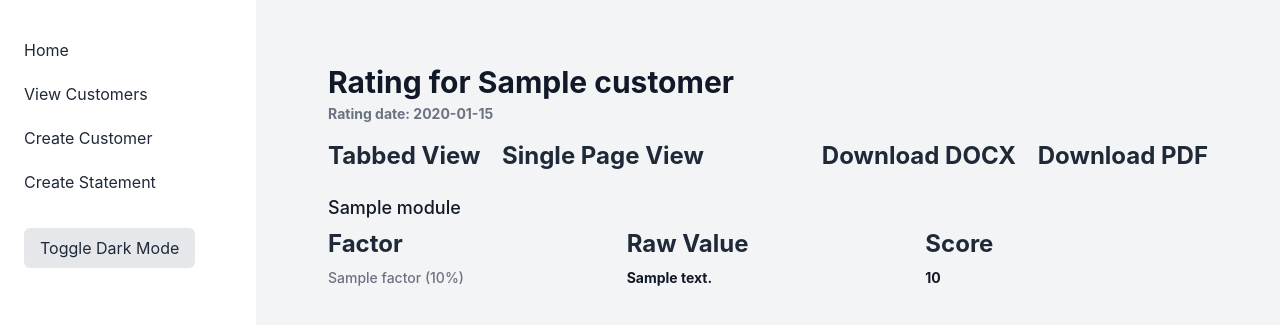
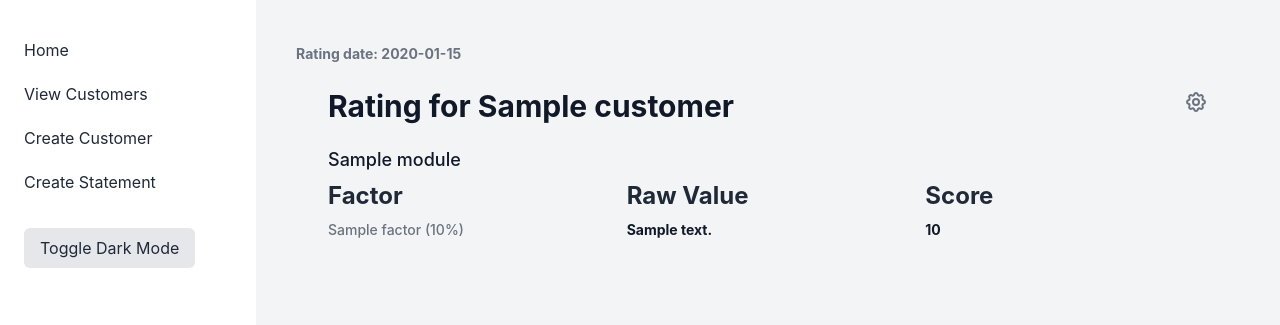
Before and after one commit to ashleych/ratingModelHostingPy, a FastAPI app: template frontend/templates/rating/view_modules.html in a window 1280 px wide. Shown: the top 325 px of the page. Run offline with FastAPI, Linux system fonts and the light colour scheme; the template is opened without the code that fills it: most values are stand-ins (such as "Sample title", 1, 10 or a date in 2020); style sheets or scripts are compiled from the project's sources; some libraries are stand-ins or nearby versions.

Commit message:
settings menu

```diff
--- a/frontend/templates/rating/view_modules.html
+++ b/frontend/templates/rating/view_modules.html
@@ -24,31 +24,55 @@
 {% endmacro %}
 
 {% block content %}
-<div class="max-w-7xl mx-auto py-6 sm:px-6 lg:px-8">
-    <h2 class="text-2xl font-bold leading-7 text-gray-900 dark:text-gray-100 sm:text-3xl sm:truncate">
-        Rating for {{ customer.customer_name }}
-    </h2>
+
+
 <p class="mt-1 max-w-2xl text-sm text-gray-500 dark:text-gray-400">
     Rating date: {{ rating_instance.created_at.strftime('%Y-%m-%d') }}
 </p>
 
-    <div class="mt-4 flex justify-between items-center">
-        <div>
-            <a href="?view_type=tabbed" class="mr-4 {% if view_type == 'tabbed' %}font-bold{% endif %}">Tabbed View</a>
-            <a href="?view_type=single" class="{% if view_type == 'single' %}font-bold{% endif %}">Single Page View</a>
+
+
+<div class="max-w-7xl mx-auto py-6 sm:px-6 lg:px-8">
+    <div class="flex justify-between items-center">
+        <h2 class="text-2xl font-bold leading-7 text-gray-900 dark:text-gray-100 sm:text-3xl sm:truncate">
+            Rating for {{ customer.customer_name }}
+        </h2>
+        <div class="relative">
+            <button id="settingsButton" class="text-gray-500 hover:text-gray-700 dark:text-gray-400 dark:hover:text-gray-200">
+                <svg xmlns="http://www.w3.org/2000/svg" class="h-6 w-6" fill="none" viewBox="0 0 24 24" stroke="currentColor">
+                    <path stroke-linecap="round" stroke-linejoin="round" stroke-width="2" d="M10.325 4.317c.426-1.756 2.924-1.756 3.35 0a1.724 1.724 0 002.573 1.066c1.543-.94 3.31.826 2.37 2.37a1.724 1.724 0 001.065 2.572c1.756.426 1.756 2.924 0 3.35a1.724 1.724 0 00-1.066 2.573c.94 1.543-.826 3.31-2.37 2.37a1.724 1.724 0 00-2.572 1.065c-.426 1.756-2.924 1.756-3.35 0a1.724 1.724 0 00-2.573-1.066c-1.543.94-3.31-.826-2.37-2.37a1.724 1.724 0 00-1.065-2.572c-1.756-.426-1.756-2.924 0-3.35a1.724 1.724 0 001.066-2.573c-.94-1.543.826-3.31 2.37-2.37.996.608 2.296.07 2.572-1.065z" />
+                    <path stroke-linecap="round" stroke-linejoin="round" stroke-width="2" d="M15 12a3 3 0 11-6 0 3 3 0 016 0z" />
+                </svg>
+            </button>
+            <div id="settingsMenu" class="hidden absolute right-0 mt-2 w-56 rounded-md shadow-lg bg-white dark:bg-gray-800 ring-1 ring-black ring-opacity-5">
+                <div class="py-1" role="menu" aria-orientation="vertical" aria-labelledby="options-menu">
+                    <div class="px-4 py-2 text-sm text-gray-700 dark:text-gray-200 font-medium">Settings</div>
+
+                    <!-- View Options -->
+                    <div class="px-4 py-2 text-sm text-gray-700 dark:text-gray-300 font-medium">View Options</div>
+                    <a href="?view_type=tabbed" class="block px-4 py-2 text-sm text-gray-700 hover:bg-gray-100 dark:text-gray-300 dark:hover:bg-gray-700 pl-8">Tabbed View</a>
+                    <a href="?view_type=single" class="block px-4 py-2 text-sm text-gray-700 hover:bg-gray-100 dark:text-gray-300 dark:hover:bg-gray-700 pl-8">Single Page View</a>
+
+                    <!-- Download Options -->
+                    <div class="mt-2 px-4 py-2 text-sm text-gray-700 dark:text-gray-300 font-medium">Download Options</div>
+                    <a href="{{ url_for('download_rating_report', customer_id=customer.id, format='docx') }}" class="block px-4 py-2 text-sm text-gray-700 hover:bg-gray-100 dark:text-gray-300 dark:hover:bg-gray-700 pl-8">Download DOCX</a>
+                    <a href="{{ url_for('download_rating_report', customer_id=customer.id, format='pdf') }}" class="block px-4 py-2 text-sm text-gray-700 hover:bg-gray-100 dark:text-gray-300 dark:hover:bg-gray-700 pl-8">Download PDF</a>
                 </div>
-        <div>
-            <a href="{{ url_for('download_rating_report', customer_id=customer.id, format='docx') }}" class="mr-4">Download DOCX</a>
-            <a href="{{ url_for('download_rating_report', customer_id=customer.id, format='pdf') }}">Download PDF</a>
+            </div>
         </div>
     </div>
 
+    <!-- Rest of the content remains the same -->
         {% if view_type == 'tabbed' %}
     <div class="mt-6">
         <div class="border-b border-gray-200 dark:border-gray-700">
             <nav class="-mb-px flex space-x-8" aria-label="Tabs">
                 {% for module, factors in structured_data.items() %}
-                <a href="#{{ module | replace(' ', '_') }}" class="border-transparent text-gray-500 hover:text-gray-700 hover:border-gray-300 dark:text-gray-400 dark:hover:text-gray-300 whitespace-nowrap py-4 px-1 border-b-2 font-medium text-sm" data-tab="{{ module | replace(' ', '_') }}">
+                <a href="#{{ module | replace(' ', '_') }}" class="tab-link whitespace-nowrap py-4 px-1 border-b-2 font-medium text-sm
+                          text-gray-500 hover:text-gray-700 hover:border-gray-300
+                          dark:text-gray-400 dark:hover:text-gray-300 dark:hover:border-gray-300
+                          focus:outline-none transition duration-150 ease-in-out"
+                    data-tab="{{ module | replace(' ', '_') }}">
                     {{ module }}
                 </a>
                 {% endfor %}
@@ -88,31 +112,71 @@
     {% endif %}
 </div>
 
+<style>
+    /* Previous styles remain the same */
+    .tab-link.active {
+        color: #4f46e5;
+        /* Indigo-600 */
+        border-color: #4f46e5;
+        /* Indigo-600 */
+    }
+
+    .dark .tab-link.active {
+        color: #6366f1;
+        /* Indigo-500 for dark mode */
+        border-color: #6366f1;
+        /* Indigo-500 for dark mode */
+    }
+
+    .tab-link:not(.active) {
+        border-color: transparent;
+    }
+
+    .dark .tab-link:not(:hover):not(.active) {
+        border-color: transparent;
+    }
+</style>
+
 <script>
 document.addEventListener('DOMContentLoaded', function() {
-    const tabs = document.querySelectorAll('[data-tab]');
+    const tabs = document.querySelectorAll('.tab-link');
     const tabContents = document.querySelectorAll('.tab-content');
+    const settingsButton = document.getElementById('settingsButton');
+    const settingsMenu = document.getElementById('settingsMenu');
 
         function activateTab(tabName) {
             tabContents.forEach(content => content.classList.add('hidden'));
-        tabs.forEach(tab => tab.classList.remove('text-indigo-600', 'border-indigo-600'));
+            tabs.forEach(tab => tab.classList.remove('active'));
 
             const activeContent = document.getElementById(tabName);
             const activeTab = document.querySelector(`[data-tab="${tabName}"]`);
 
             if (activeContent) activeContent.classList.remove('hidden');
-        if (activeTab) {
-            activeTab.classList.add('text-indigo-600', 'border-indigo-600');
-            activeTab.classList.remove('text-gray-500', 'border-transparent');
+            if (activeTab) activeTab.classList.add('active');
         }
-    }
-
     tabs.forEach(tab => {
         tab.addEventListener('click', (e) => {
             e.preventDefault();
             activateTab(tab.getAttribute('data-tab'));
         });
     });
+
+    // Activate the first tab by default in tabbed view
+    if (tabs.length > 0 && '{{ view_type }}' === 'tabbed') {
+        activateTab(tabs[0].getAttribute('data-tab'));
+    }
+
+    // Toggle settings menu
+    settingsButton.addEventListener('click', () => {
+        settingsMenu.classList.toggle('hidden');
+    });
+
+    // Close settings menu when clicking outside
+    document.addEventListener('click', (e) => {
+        if (!settingsButton.contains(e.target) && !settingsMenu.contains(e.target)) {
+            settingsMenu.classList.add('hidden');
+        }
+    });
 });
 </script>
 {% endblock %}
```
Lines whose indentation alone changed are shown as unchanged.
